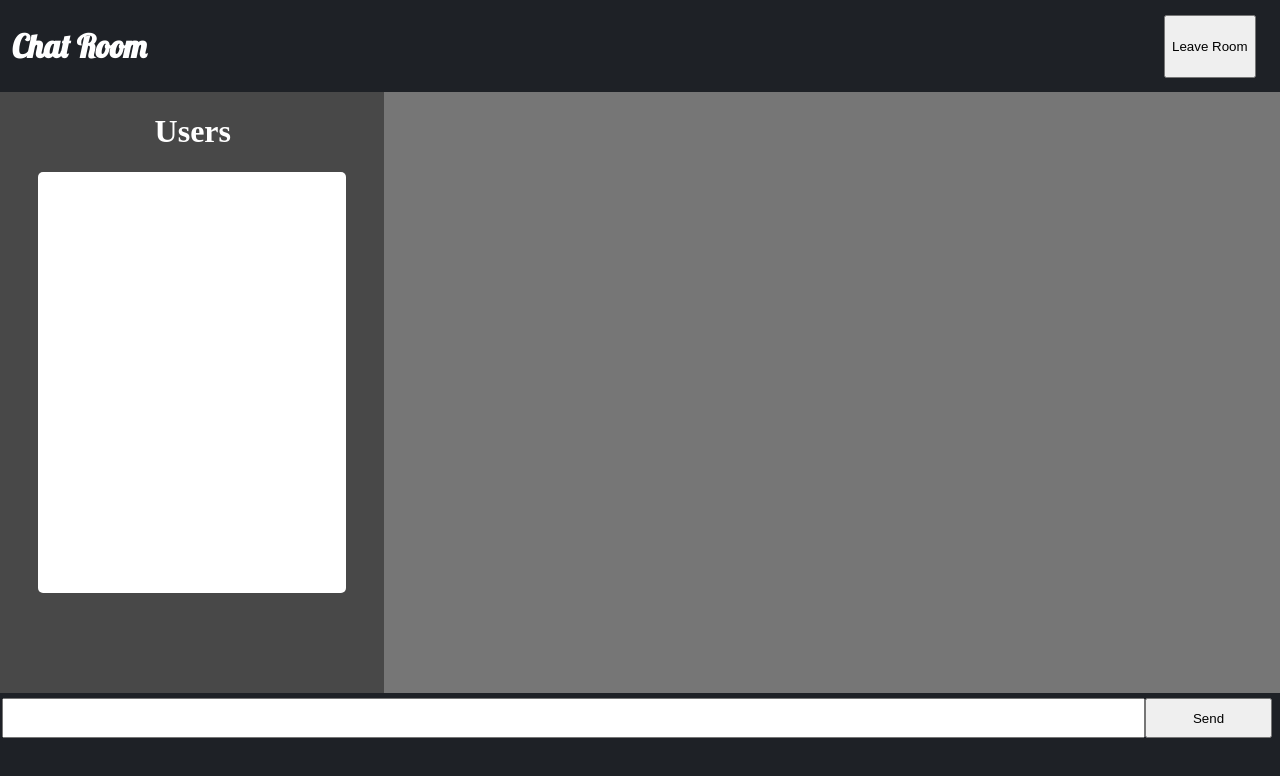
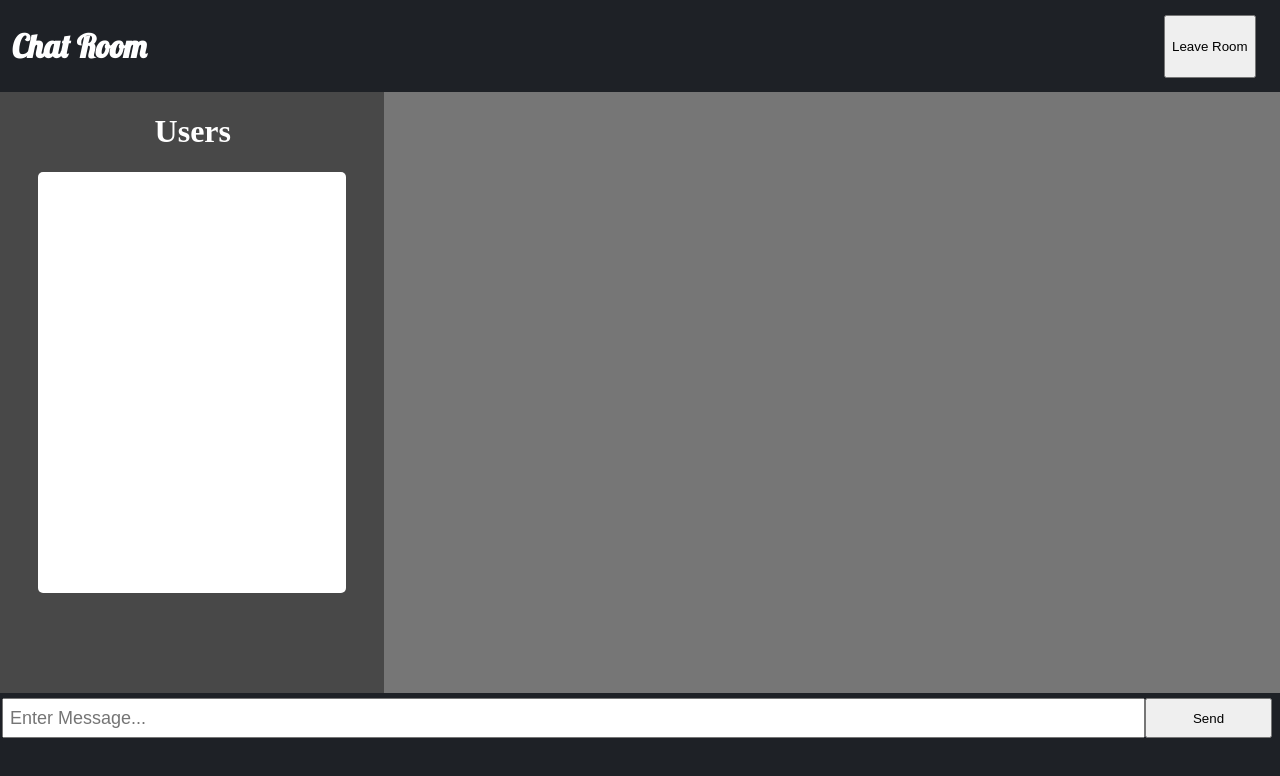
Before and after one commit to yashamre/Online-Chatting-Hub, a website: page public/chat.html in a window 1280 px wide. Drawn offline with nearby package versions, Linux system fonts and the light colour scheme; no server answers.

Commit message:
fourth commit

```diff
--- a/public/chat.html
+++ b/public/chat.html
@@ -35,7 +35,7 @@
     </div>
     <footer class="BottomBar">
     <form class="message-form">
-     <input class="TextBox"  type="text" >
+     <input class="TextBox"  type="text" placeholder="Enter Message..." >
      <button class="Send">Send</button>
     </form>
     </footer>
```
Also changed, not shown: 1 other file.
